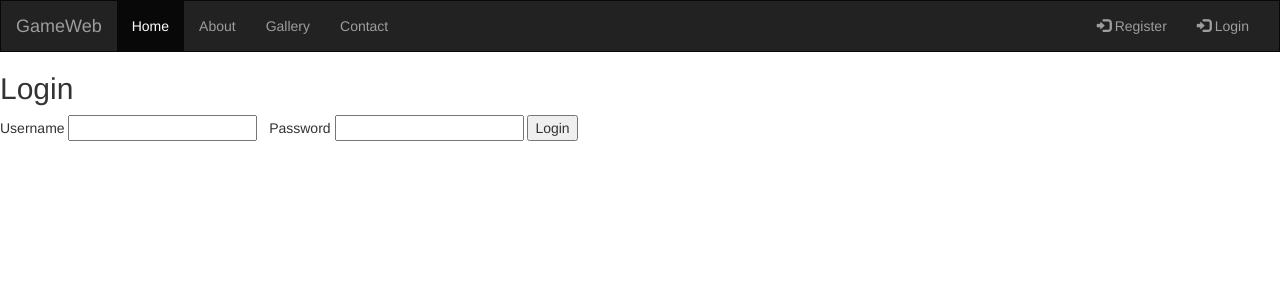
After one commit to orbitton1998/Gameweb, a Django app: page /GameWeb/login/ in a window 1280 px wide. The commit adds this page. Shown: the top 300 px of the page. Run offline with Django 4.2, Linux system fonts and the light colour scheme; some libraries are stand-ins or nearby versions.

Commit message:
first commit

```diff
--- /dev/null
+++ b/GameWeb/templates/login.html
@@ -0,0 +1,24 @@
+<!DOCTYPE html>
+<html lang="en">
+
+<head>
+    <meta charset="UTF-8">
+    <meta name="viewport" content="width=device-width, initial-scale=1.0">
+    <title>Login</title>
+</head>
+
+<body>
+    {% include 'nav.html' %}
+
+    <h2>Login</h2>
+    <form method="POST" action="{% url 'login' %}">
+        {% csrf_token %}
+        Username
+        <input name="username" /> &nbsp;
+         Password <input name="password" type="password" />
+        <input type="submit" value="Login" />
+    </form>
+    {{ message }}
+</body>
+
+</html>
--- /dev/null
+++ b/GameWeb/templates/nav.html
@@ -0,0 +1,50 @@
+<!DOCTYPE html>
+<html lang="en">
+
+<head>
+    <meta charset="utf-8">
+    <meta name="viewport" content="width=device-width, initial-scale=1">
+    <link rel="stylesheet" href="https://maxcdn.bootstrapcdn.com/bootstrap/3.4.1/css/bootstrap.min.css">
+    <script src="https://ajax.googleapis.com/ajax/libs/jquery/3.6.4/jquery.min.js"></script>
+    <script src="https://maxcdn.bootstrapcdn.com/bootstrap/3.4.1/js/bootstrap.min.js"></script>
+    <style>
+        /* Remove the navbar's default margin-bottom and rounded borders */
+        .navbar {
+            margin-bottom: 0;
+            border-radius: 0;
+        }
+    </style>
+</head>
+
+<body>
+    <nav class="navbar navbar-inverse">
+        <div class="container-fluid">
+            <div class="navbar-header">
+                <button type="button" class="navbar-toggle" data-toggle="collapse" data-target="#myNavbar">
+                    <span class="icon-bar"></span>
+                    <span class="icon-bar"></span>
+                    <span class="icon-bar"></span>
+                </button>
+                <a class="navbar-brand" href="#">GameWeb</a>
+            </div>
+            <div class="collapse navbar-collapse" id="myNavbar">
+                <ul class="nav navbar-nav">
+                    <li class="active"><a href="#">Home</a></li>
+                    <li><a href="#">About</a></li>
+                    <li><a href="#">Gallery</a></li>
+                    <li><a href="#">Contact</a></li>
+                </ul>
+                <ul class="nav navbar-nav navbar-right">
+                    {% if request.user.is_authenticated %}
+                    <li><a href="{% url 'logout' %}"><span class="glyphicon glyphicon-log-in"></span> Logout</a></li>
+                    {% else %}
+                    <li><a href="#"><span class="glyphicon glyphicon-log-in"></span> Register</a></li>
+                    <li><a href="{% url 'login' %}"><span class="glyphicon glyphicon-log-in"></span> Login</a></li>
+                    {% endif %}
+                </ul>
+            </div>
+        </div>
+    </nav>
+</body>
+
+</html>
--- a/GameWeb/urls.py
+++ b/GameWeb/urls.py
@@ -3,5 +3,7 @@ from GameWeb import views
 
 urlpatterns = [
    path('', views.games , name = "game-view"),
+   path('login/', views.signin , name = "login"),
+   path('logout/', views.logout_user , name = "logout"),
    path('game/', views.games_text , name = "game-text")
 ]
--- a/GameWeb/views.py
+++ b/GameWeb/views.py
@@ -1,7 +1,9 @@
-from django.shortcuts import render , redirect
+from django.shortcuts import render, redirect
 from django.http import HttpResponse
-from GameWeb.models import Game
+from GameWeb.models import Game, Customer
+from django.contrib.auth import login, logout, authenticate
 # Create your views here.
+
 
 def games(request):
     all_games = Game.objects.all()
@@ -18,3 +20,26 @@ def games_text(request):
         mystr += str(games)
         mystr += "<br>"
     return HttpResponse(f"This is a list of games!<br>{mystr}")
+
+
+def signin(request):
+    if request.method == 'GET':
+        return render(request, 'login.html', {})
+    if request.method == 'POST':
+        username=request.POST['username']
+        password=request.POST['password']
+        try:
+            customer=Customer.objects.get(username=username)
+        except:
+            return render(request, 'login.html', {'message': 'Username or Password incorrect'})
+        customer=authenticate(request,username=username,password=password)
+        if customer is None:
+            return render(request, 'login.html', {'message': 'Username or Password incorrect'})
+        else:
+            login(request,customer)
+            return redirect('game-view')
+
+
+def logout_user(request):
+    logout(request)
+    return redirect('game-view')
```
Also changed, not shown: GameWeb/models.py (+9 -12 lines), GameWeb/templates/game.html (+2 -39 lines), GameWeb/migrations/0001_initial.py, GameWeb/migrations/0002_alter_customer_phone_number_alter_game_order.py (deleted), GameWeb/migrations/0003_alter_game_order.py (deleted), GameWeb/templates/register.html (added), README.md (added), db.sqlite3, game_images/DragonBallTenkaichiBudukai_.jpeg (added), game_images/Legend.jpeg (added), game_images/godofwar.jpeg (added), game_images/pokemonEmerald_.jpeg (added).
